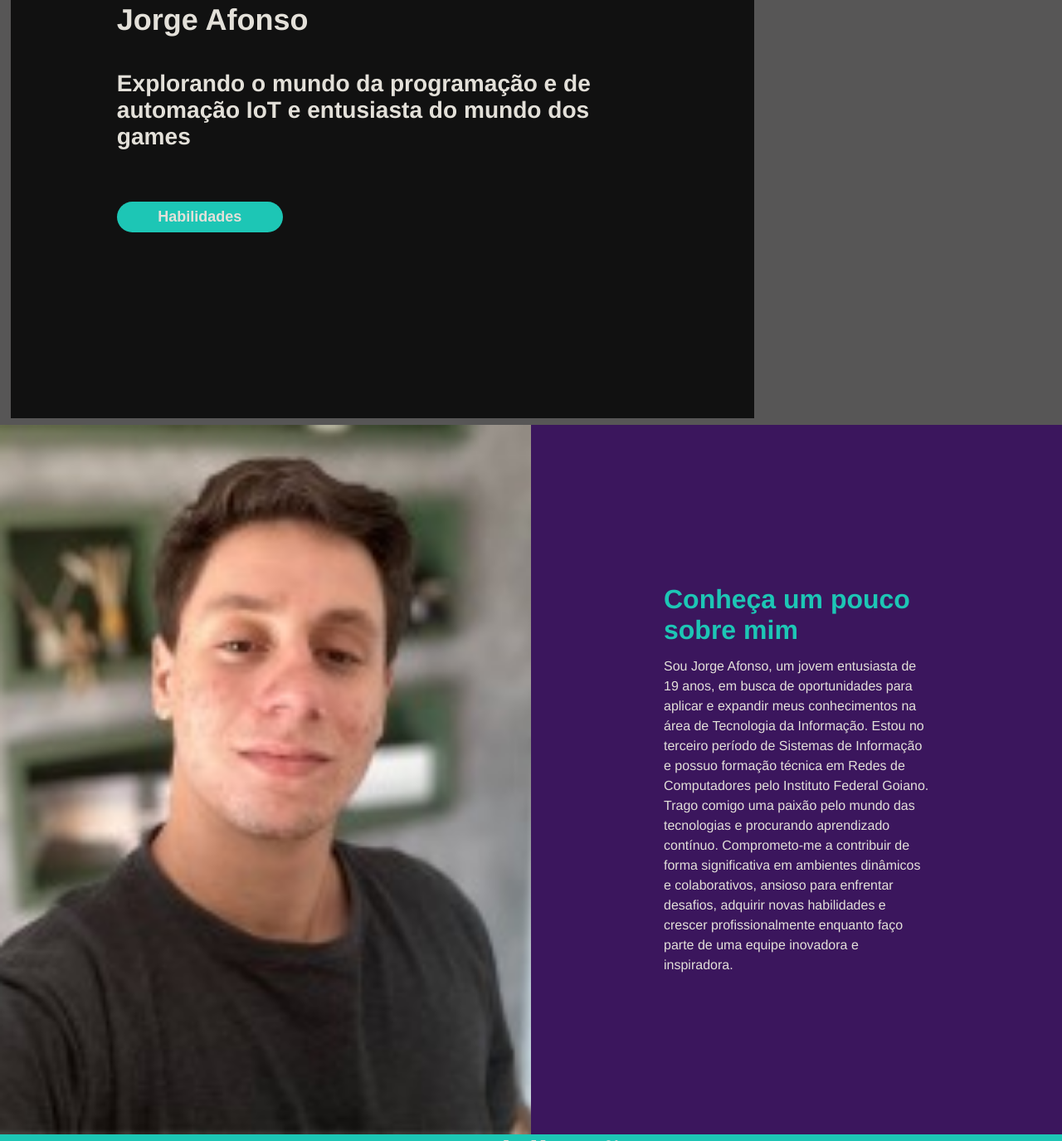
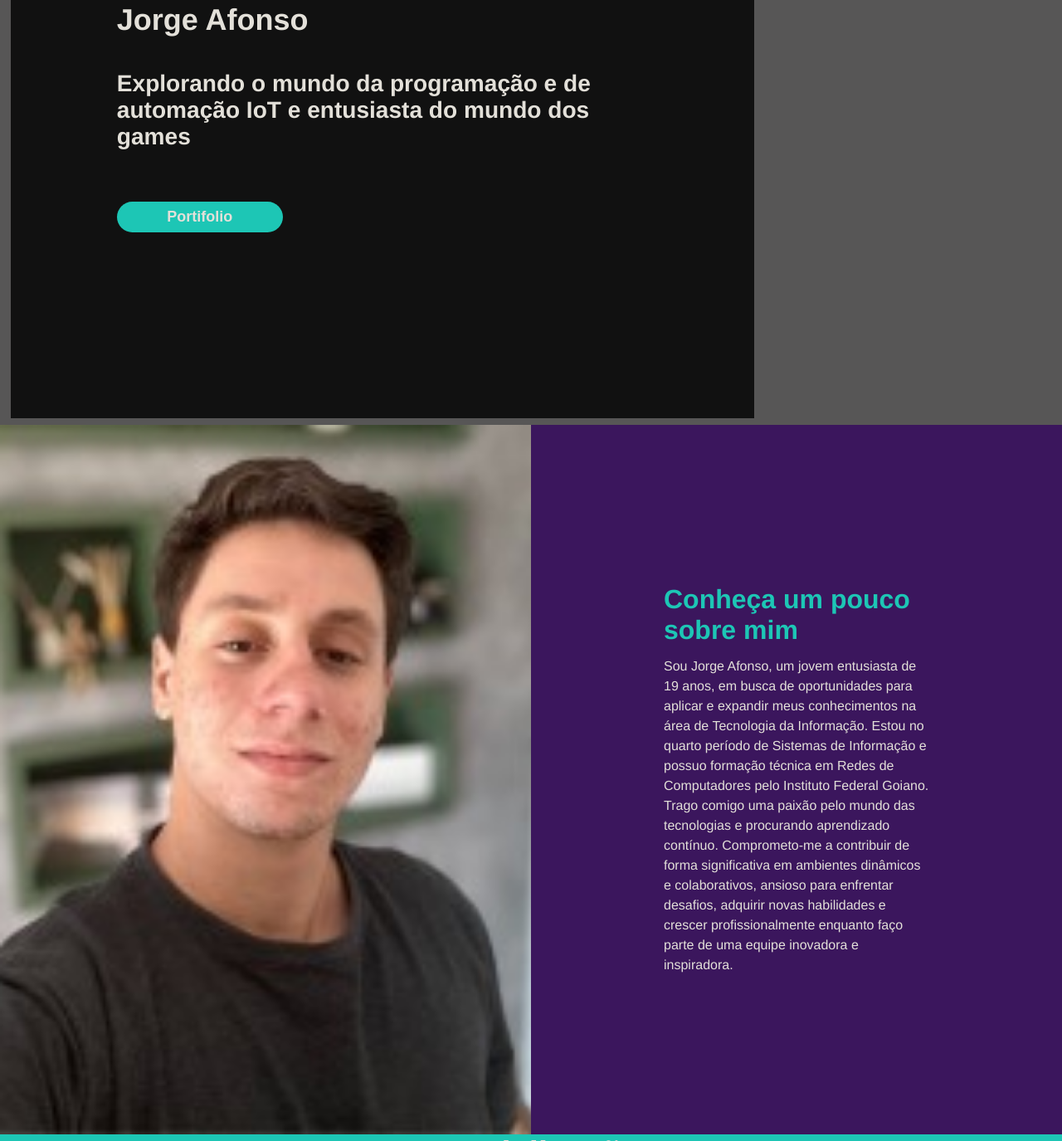
Before and after one commit to MOR4Xx/Pagina-Pessoal-Web, a website built with webpack: page index.html in a window 1280 px wide. Shown: the part 288-1663 px from the top of the page at 83% size. Built offline with nearby package versions, Linux system fonts and the light colour scheme; files whose address does not match are found by name.

Commit message:
Update index.html

```diff
--- a/index.html
+++ b/index.html
@@ -57,7 +57,7 @@
           <h3>Explorando o mundo da programação e de automação IoT e entusiasta do mundo dos games</h3>
         </div>
         <div class="div-button-sevices"><a href="#habilidades">
-          <button class="button-sevices">Habilidades</button>
+          <a href="https://mor4xx.github.io/Portifolio/"><button class="button-sevices">Portifolio</button><a/>
         </a></div>
       </div>
     </div>
@@ -70,7 +70,7 @@
         <h1>Conheça um pouco sobre mim</h1>
         <p>
           Sou Jorge Afonso, um jovem entusiasta de 19 anos, em busca de oportunidades para aplicar e expandir meus conhecimentos na área de Tecnologia da Informação.
-          Estou no terceiro período de Sistemas de Informação e possuo formação técnica em Redes de Computadores pelo Instituto Federal Goiano. Trago comigo uma paixão
+          Estou no quarto período de Sistemas de Informação e possuo formação técnica em Redes de Computadores pelo Instituto Federal Goiano. Trago comigo uma paixão
           pelo mundo das tecnologias e procurando aprendizado contínuo. Comprometo-me a contribuir de forma significativa em ambientes dinâmicos e colaborativos,
           ansioso para enfrentar desafios, adquirir novas habilidades e crescer profissionalmente enquanto faço parte de uma equipe inovadora e inspiradora.
         </p>
```
